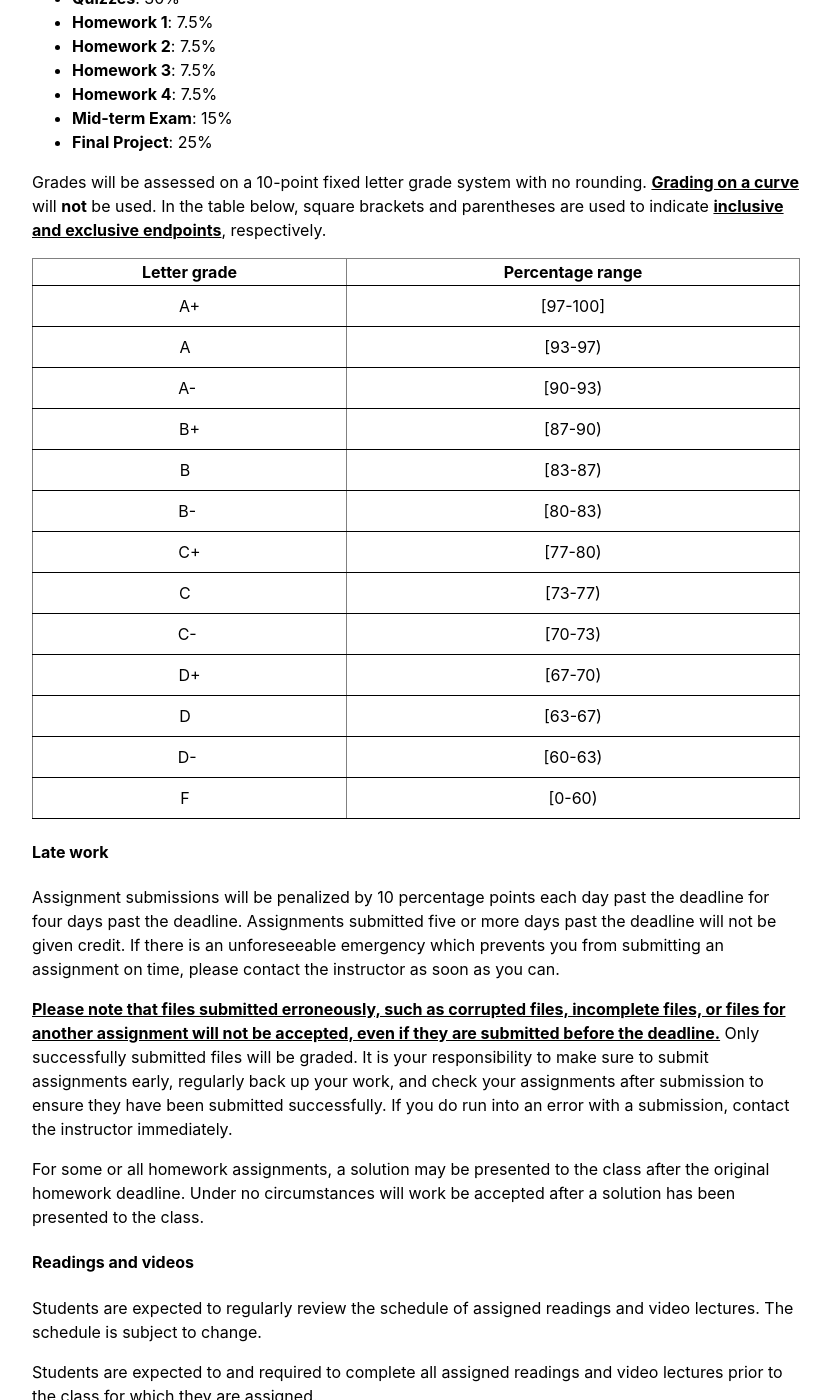
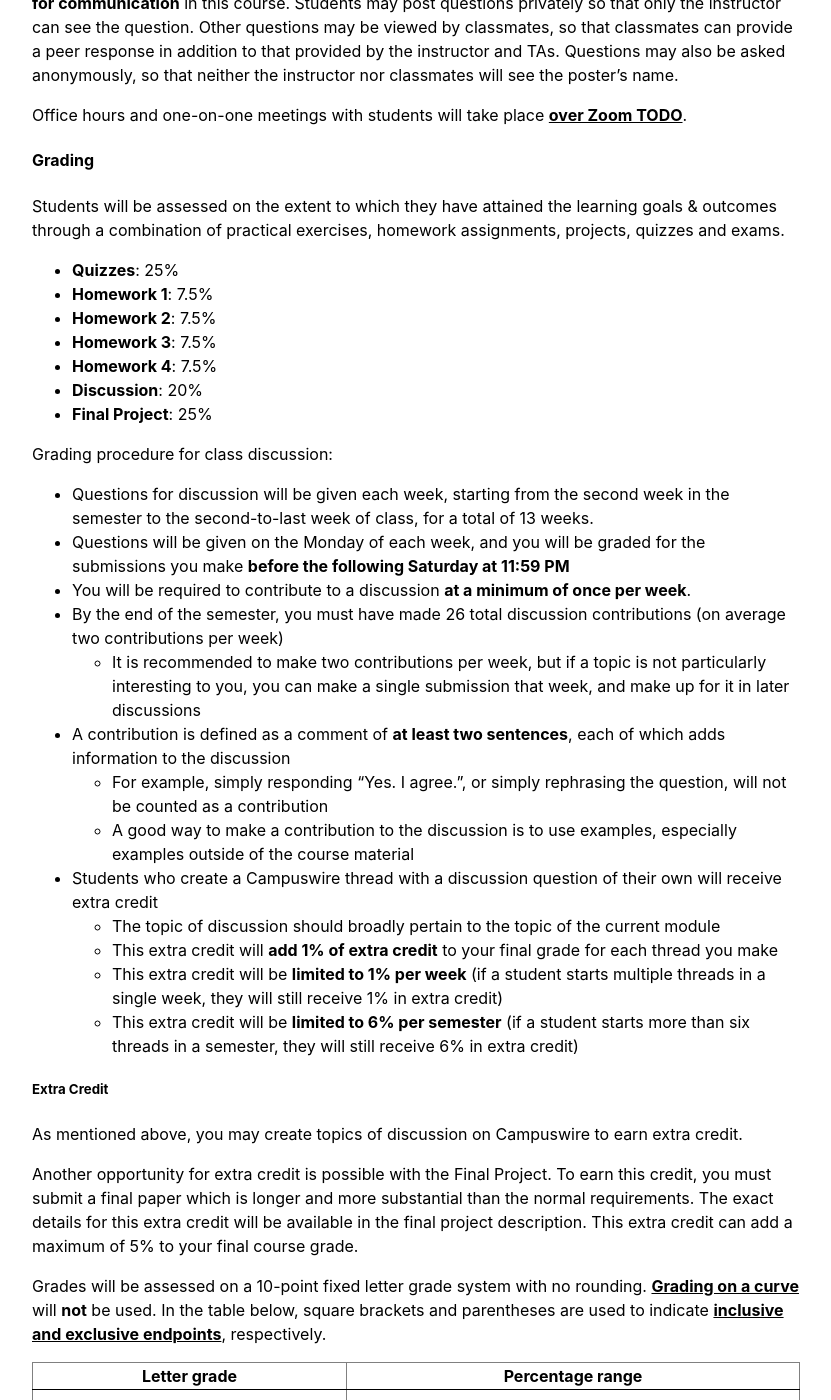
Before and after one commit to 2021-Spring-UIUC-LING270/2021-Spring-UIUC-LING270.github.io, a Jekyll site: the page built from index.md, in a window 1280 px wide and 1400 px high, scrolled down 3820 px. Shown: the whole window, without its empty margins (224-1055 px from the left). Built offline with Jekyll 4.4.1, drawn with Linux system fonts in a browser that asks for light colours; our own code applies the rules of GitHub Pages for plain Markdown files; some of the changed text lies outside the part shown.

Commit message:
Updated Syllabus and Office Hours

```diff
--- a/_includes/navigation.html
+++ b/_includes/navigation.html
@@ -3,7 +3,7 @@
   <ul>
     <li><a href="/" class="dropdown-toggle" data-toggle="dropdown" {% if page.url == "/" %}class="active"{% endif %}>Syllabus</a></li>
     <li><a href="/schedule" {% if page.url == "/schedule" %}class="active"{% endif %}>Schedule</a></li>
-    <li><a href="https://campuswire.com/c/G954C73B2">Forum</a></li>
-    <li><a href="https://prairielearn.engr.illinois.edu/pl/course_instance/85223/assessments">PrairieLearn</a></li>
+    <li><a href="https://campuswire.com/c/G96191AB6">Forum</a></li>
+    <li><a href="https://www.prairielearn.org/pl/course_instance/128429/assessments">PrairieLearn</a></li>
   </ul>
 </nav>
--- a/index.md
+++ b/index.md
@@ -12,7 +12,7 @@ This course deals with the interrelated nature of language, technology, and soci
 
 
 #### Office Hours
-* Office hours will be held [via Zoom](https://illinois.zoom.us); times will be announced near the end of the first week of class
+* Office hours will be held [via Zoom](https://illinois.zoom.us/j/91075572165?pwd=TVcyaHdKRVA1R1RaeWpLUkNKZnVFZz09) from 2-3 PM on Tuesdays.
 
 
 #### Time and place
@@ -25,19 +25,26 @@ Readings and videos:
 * You will be responsible for reading about 20 pages per week of assigned readings
 * You will be responsible for watching about 3 hours per week of pre-recorded videos
 
-At any time, you can use [the course forum on Campuswire](https://campuswire.com/p/G954C73B2):
+At any time, you can use [the course forum on Campuswire](https://campuswire.com/c/G96191AB6):
 * to ask the instructor and TAs private questions
 * to ask questions that the instructor, the TAs, and your classmates can see and answer
+* to participate in class discussions, **which will be graded**
 
 Follow the forum questions:
 * I will regularly post updates and announcements on the forum
 * You are expected to read the questions posted by your classmates and the answers that are posted to those questions. You are responsible for material discussed in the forum, even if it was not covered in the readings or videos.
 
+Class discussion:
+* Campuswire will also be used for weekly discussions on topics related to this course
+* This discussion is a graded component of the course. See below for details on grading procedures
+* Discussions will be an opportunity for you to add information which interests you, but is not covered in the course material. A wide variety of students from many different backgrounds enroll in this course, and this will allow you to share your information and perspective with other students.
+
 Assessments:
 * You will be responsible for completing an online quiz (approximately weekly) testing your understanding of the content from the readings and videos
-* You will be responsible for completing an online mid-term exam testing your understanding of the content from the readings and videos
+* You will be responsible to regularly participate in class discussions on the campuswire forum (see below for details)
 * You will be responsible for completing homework assignments and turning them in electronically (details will be provided with each assignment)
 * You will be responsible for completing a final project and turning it in electronically (details will be provided when assigned)
+	* This project consists of a paper discussing a topic of your choice related to the intersections of language, technology, and society
 
 Quizzes, and exams will be hosted on [PrairieLearn](https://prairielearn.engr.illinois.edu).
 
@@ -124,14 +131,34 @@ Office hours and one-on-one meetings with students will take place [over Zoom TO
 
 Students will be assessed on the extent to which they have attained the learning goals & outcomes through a combination of  practical exercises, homework assignments, projects, quizzes and exams.
 
-* **Quizzes**: 30%
+* **Quizzes**: 25%
 * **Homework 1**: 7.5%
 * **Homework 2**: 7.5%
 * **Homework 3**: 7.5%
 * **Homework 4**: 7.5%
-* **Mid-term Exam**: 15%
+* **Discussion**: 20%
 * **Final Project**: 25%
 
+Grading procedure for class discussion:
+* Questions for discussion will be given each week, starting from the second week in the semester to the second-to-last week of class, for a total of 13 weeks.
+* Questions will be given on the Monday of each week, and you will be graded for the submissions you make **before the following Saturday at 11:59 PM**
+* You will be required to contribute to a discussion **at a minimum of once per week**.
+* By the end of the semester, you must have made 26 total discussion contributions (on average two contributions per week)
+	* It is recommended to make two contributions per week, but if a topic is not particularly interesting to you, you can make a single submission that week, and make up for it in later discussions
+* A contribution is defined as a comment of **at least two sentences**, each of which adds information to the discussion
+	* For example, simply responding "Yes. I agree.", or simply rephrasing the question, will not be counted as a contribution
+	* A good way to make a contribution to the discussion is to use examples, especially examples outside of the course material
+* Students who create a Campuswire thread with a discussion question of their own will receive extra credit
+	* The topic of discussion should broadly pertain to the topic of the current module
+	* This extra credit will **add 1% of extra credit** to your final grade for each thread you make
+	* This extra credit will be **limited to 1% per week** (if a student starts multiple threads in a single week, they will still receive 1% in extra credit)
+	* This extra credit will be **limited to 6% per semester** (if a student starts more than six threads in a semester, they will still receive 6% in extra credit)
+
+##### Extra Credit
+
+As mentioned above, you may create topics of discussion on Campuswire to earn extra credit.
+
+Another opportunity for extra credit is possible with the Final Project. To earn this credit, you must submit a final paper which is longer and more substantial than the normal requirements. The exact details for this extra credit will be available in the final project description. This extra credit can add a maximum of 5% to your final course grade.
 
 Grades will be assessed on a 10-point fixed letter grade system with no rounding. [Grading on a curve](http://en.wikipedia.org/wiki/Grading_on_a_curve) will **not** be used. In the table below, square brackets and parentheses are used to indicate [inclusive and exclusive endpoints](https://en.wikipedia.org/wiki/Interval_(mathematics)#Including_or_excluding_endpoints), respectively.
 
```
